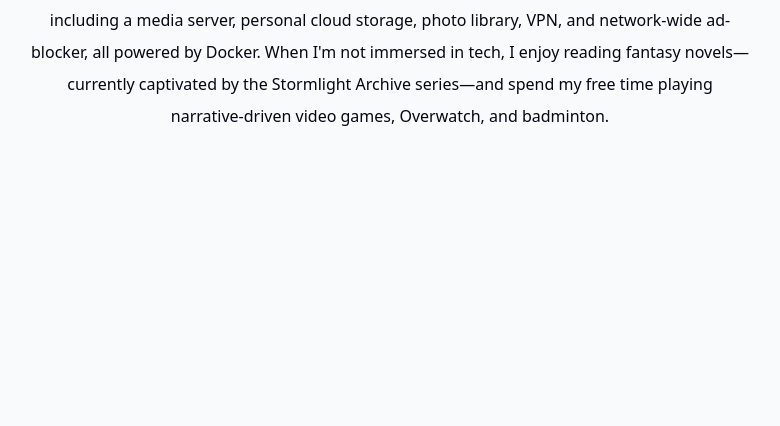
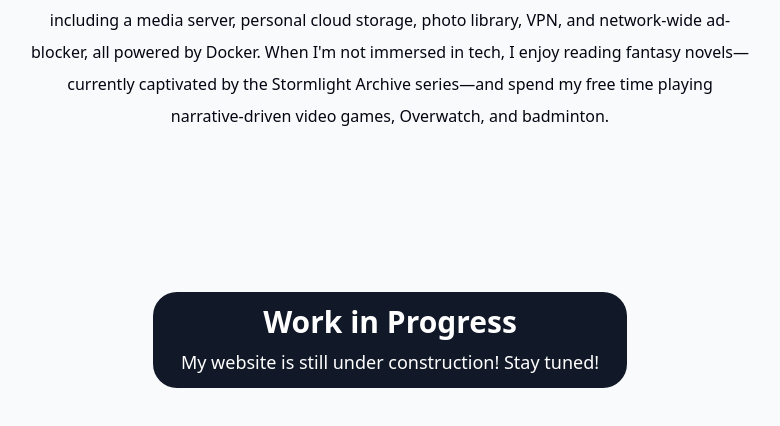
Before and after one commit to zamilbahri/portfolio-website, a Next.js app: page / in a window 1280 px wide. Shown: the part 1110-1536 px from the top of the page, without its empty margins (250-1030 px from the left). Built offline with nearby package versions, Linux system fonts and the light colour scheme.

Commit message:
added wip message

```diff
--- a/app/page.tsx
+++ b/app/page.tsx
@@ -3,6 +3,7 @@
 import About from "@/components/about";
 import Intro from "@/components/intro";
 import SectionDivider from "@/components/section-divider";
+import WorkInProgress from "@/components/wip";
 
 export default function Home() {
   return (
@@ -10,6 +11,7 @@ export default function Home() {
 			<Intro />
 			<SectionDivider />
 			<About />
+			<WorkInProgress />
 		</main>
   );
 }
--- /dev/null
+++ b/components/wip.tsx
@@ -0,0 +1,12 @@
+import React from 'react';
+
+const WorkInProgress = () => {
+  return (
+    <div className='bg-gray-900 text-white px-7 py-3 text-center gap-2 rounded-3xl outline-none hover:scale-110 hover:bg-gray-950 transition'>
+			<h1 className="text-3xl font-bold mb-2">Work in Progress</h1>
+			<p className="text-lg">My website is still under construction! Stay tuned!</p>
+		</div>
+  );
+};
+
+export default WorkInProgress;
```
